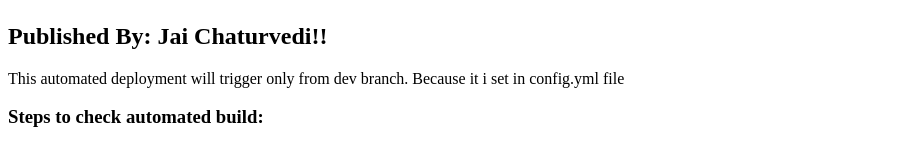
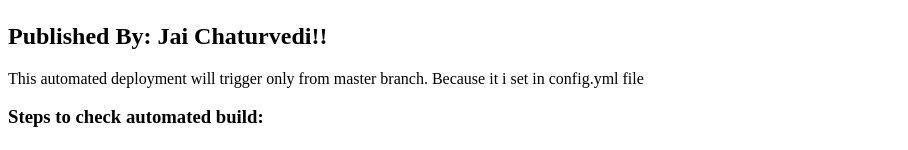
Before and after one commit to jaichaturvedi88/automated-builds, an Angular app: page / in a window 1280 px wide. Shown: the part 381-531 px from the top of the page, without its empty margins (0-908 px from the left). Built offline with nearby package versions, Linux system fonts and the light colour scheme.

Commit message:
pointer to master for deployment

```diff
--- a/src/app/app.component.ts
+++ b/src/app/app.component.ts
@@ -8,5 +8,5 @@ import { Component } from '@angular/core';
 export class AppComponent {
   title = 'automated-builds';
   publisherName = 'Jai Chaturvedi!!';
-  message = 'This automated deployment will trigger only from dev branch. Because it i set in config.yml file';
+  message = 'This automated deployment will trigger only from master branch. Because it i set in config.yml file';
 }
```
